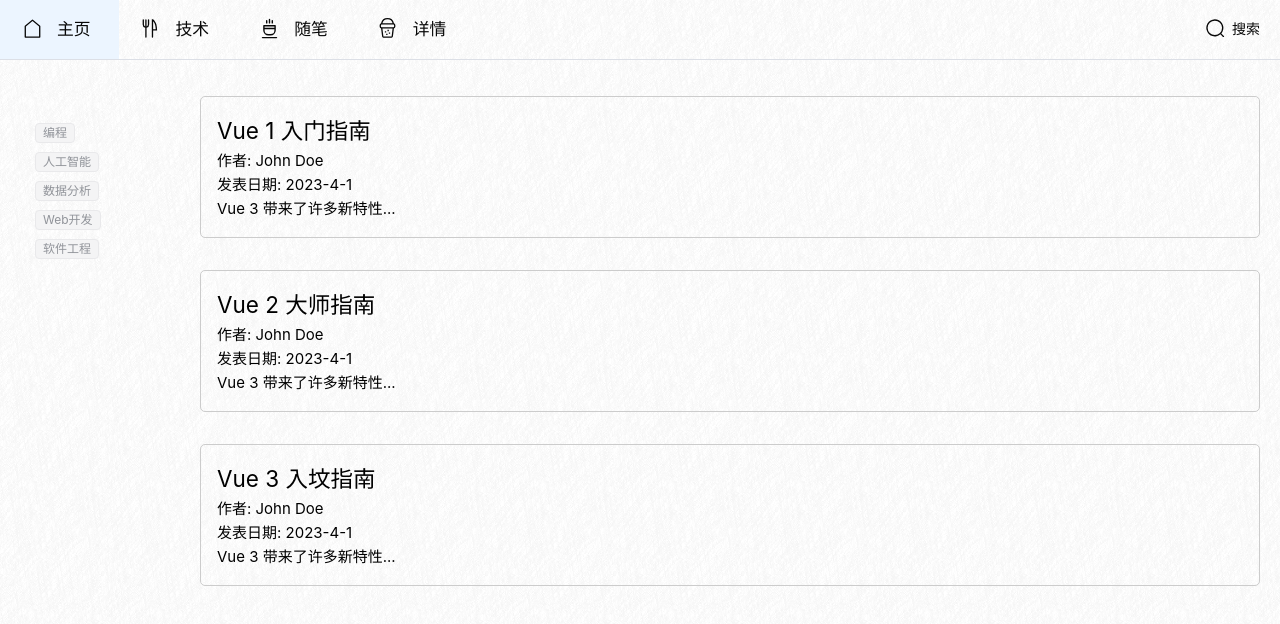
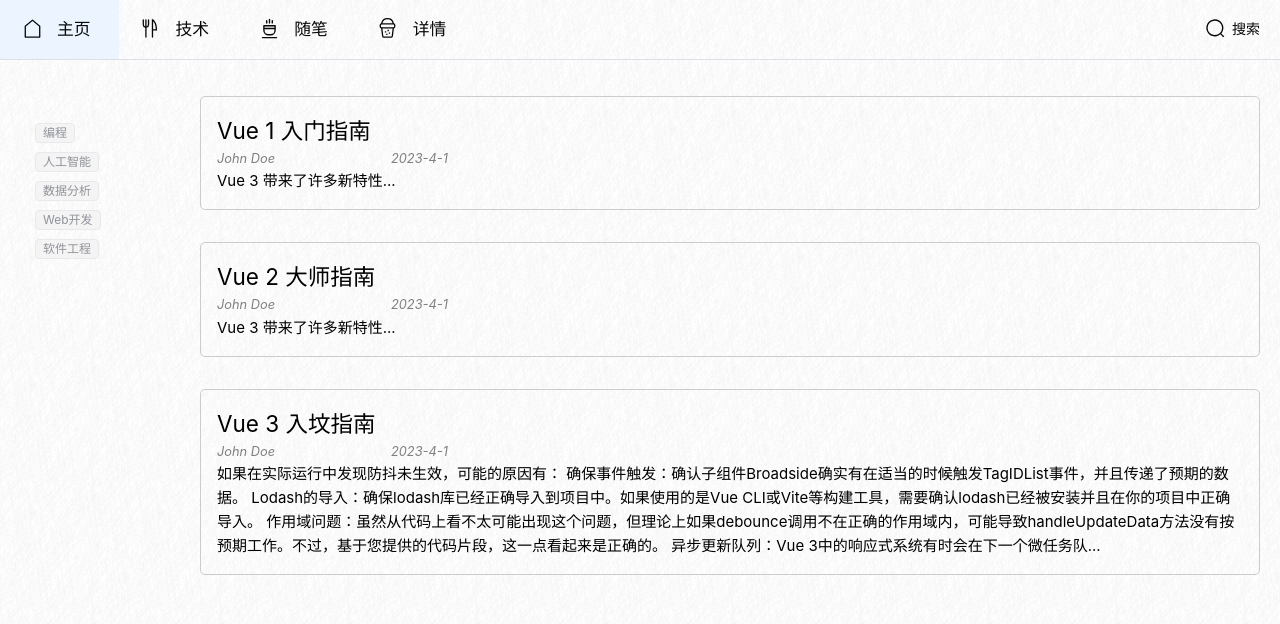
Before and after one commit to leeguo2015/inception, a Vue app in the folder web/: page /list/1 in a window 1280 px wide. Shown: the top 624 px of the page. Built offline with nearby package versions, Linux system fonts and the light colour scheme.

Commit message:
feat:样式

```diff
--- a/web/src/components/Hall.vue
+++ b/web/src/components/Hall.vue
@@ -6,39 +6,92 @@
  * @FilePath: \inception\web\src\components\menu.vue
  * @Description: 这是默认设置,请设置`customMade`, 打开koroFileHeader查看配置 进行设置: https://github.com/OBKoro1/koro1FileHeader/wiki/%E9%85%8D%E7%BD%AE
 -->
-<!--<script setup>-->
-
-<!--</script>-->
 <template>
-<div class="hall-main " >
+  <div class="hall-main">
     <div class="common-layout">
       <el-container>
-      <el-aside id="broadside" v-if="!$route.path.includes('detail')"  >
+        <el-aside id="broadside" v-if="!$route.path.includes('detail')">
           <Broadside v-if="!$route.path.includes('detail')" @TagIDList="debouncedUpdateData" />
         </el-aside>
-
         <el-main>
-         <RouterView />
+          <RouterView :sharedData="debouncedSharedData" />
         </el-main>
       </el-container>
     </div>
-
-    <!-- <div class="sub-content">
-      <router-view name="subContent"></router-view>
-    </div> -->
   </div>
 </template>
+
 <script setup>
+import { ref, watch } from 'vue';
 import { useRoute } from 'vue-router';
-import { RouterLink, RouterView } from 'vue-router'
 import { debounce } from 'lodash';
-import Broadside  from './Broadside.vue'
+import Broadside from './Broadside.vue';
+
 const route = useRoute();
+const sharedData = ref([]);
+const debouncedSharedData = ref([]);
+let backendData = [
+  {
+    "id": 1,
+    "title": "Vue 1 入门指南",
+    "author": "John Doe",
+    "content": "Vue 3 带来了许多新特性...",
+    "datePublished": "2023-04-01"
+  },
+  {
+    "id": 1,
+    "title": "Vue 2 大师指南",
+    "author": "John Doe",
+    "content": "Vue 3 带来了许多新特性...",
+    "datePublished": "2023-04-01"
+  },
+  {
+    "id": 1,
+    "title": "Vue 3 入坟指南",
+    "author": "John Doe",
+    "content": `如果在实际运行中发现防抖未生效，可能的原因有：
+
+确保事件触发：确认子组件Broadside确实有在适当的时候触发TagIDList事件，并且传递了预期的数据。
+Lodash的导入：确保lodash库已经正确导入到项目中。如果使用的是Vue CLI或Vite等构建工具，需要确认lodash已经被安装并且在你的项目中正确导入。
+作用域问题：虽然从代码上看不太可能出现这个问题，但理论上如果debounce调用不在正确的作用域内，可能导致handleUpdateData方法没有按预期工作。不过，基于您提供的代码片段，这一点看起来是正确的。
+异步更新队列：Vue 3中的响应式系统有时会在下一个微任务队列中更新视图。尽管这不会直接影响防抖功能，但在调试时可能会造成一些混淆，例如立即在handleUpdateData之后检查数据或UI可能还未看到变化。
+如果以上都检查无误，而防抖仍然未按预期工作，建议使用浏览器的开发者工具进行详细调试，观察事件触发和防抖函数调用的实际时机，以及数据变化情况，来定位问题所在。`,
+    "datePublished": "2023-04-01"
+  },
+  // 更多文章...
+]
+debouncedSharedData.value= backendData;
 
 const handleUpdateData = (newData) => {
-  console.log('handleUpdateData', newData);
+  // console.log('handleUpdateData', newData);
+  sharedData.value = backendData;
+
 };
-const debouncedUpdateData = debounce(handleUpdateData, 1000); // 300ms 的防抖时间
+
+const debouncedUpdateData = debounce((newData) => {
+  handleUpdateData(newData);
+  debouncedSharedData.value.push(  {
+    "id": time.now(),
+    "title": "Vue 5 ",
+    "author": "John Doe",
+    "content": "Vue 3 带来了许多新特性...",
+    "datePublished": "2023-04-01"
+  },);
+  console.log('debouncedSharedData.value', debouncedSharedData.value);
+}, 1000); // 1000ms 的防抖时间
+
+// watch(sharedData, () => {
+//   console.log('sharedData changed:', sharedData.value);
+// });
+
+import router from '@/router';
+
+router.afterEach((to, from) => {
+  console.log('Navigating from', from.fullPath, 'to', to.fullPath);
+  // Call your function here
+  // yourFunction();
+});
+
 </script>
 <style>
 .hall-main {
--- a/web/src/components/blog/list.vue
+++ b/web/src/components/blog/list.vue
@@ -1,15 +1,24 @@
 <template>
   <div class="list">
-      <div v-for="post in posts" :key="post.id" class="blog-post">
-        <h2>{{ post.title }}</h2>
-        <p>作者: {{ post.author }}</p>
-        <p>发表日期: {{ formatDate(post.datePublished) }}</p>
-        <p>{{ post.content }}</p>
+    <div v-for="post in sharedData" :key="post.id" class="blog-post">
+
+  <el-row>
+    <el-col :span="24">      <h2>{{ post.title }}</h2></el-col>
+  </el-row>
+  <el-row :gutter="18" class="suppl-info">
+    <el-col :span="4"> {{ post.author }}</el-col>
+    <el-col :span="6" :offset="0">{{ formatDate(post.datePublished) }}</el-col>
+  </el-row>
+
+
+
+      <p>{{ formatText(post.content) }}</p>
     </div>
   </div>
 </template>
 
 <script setup>
+import { slice } from 'lodash';
 import { ref, computed } from 'vue';
 
 // 假设这是从后端获取的数据
@@ -40,11 +49,19 @@
 
 // 使用ref或computed来处理数据，这里直接使用了原始数据作为示例
 const posts = ref(backendData);
-
+const props = defineProps({
+  sharedData: Array
+})
 // 一个简单的日期格式化函数
 const formatDate = (dateString) => {
   const date = new Date(dateString);
-    return `${date.getFullYear()}-${date.getMonth()+1}-${date.getDate()}`;
+  return `${date.getFullYear()}-${date.getMonth() + 1}-${date.getDate()}`;
+};
+
+// const shouldShowText = computed(() => props.originalText.length <= 300);
+
+const formatText = (text) => {
+  return text.length > 300 ? text.slice(0, 300) + '...' : text;
 };
 </script>
 
@@ -54,6 +71,8 @@
   flex-direction: column;
   gap: 2rem;
   padding-top: 1rem;
+  height: 100%;
+  display: auto;
 }
 
 .blog-post {
@@ -62,4 +81,9 @@
   border-radius: 5px;
   width: 100%;
 }
+.suppl-info{
+  color: grey;
+  font-size: 0.8rem;
+  font-style: italic;
+}
 </style>
--- a/web/src/router/index.js
+++ b/web/src/router/index.js
@@ -28,11 +28,6 @@
       component: LoginView
     },
     {
-      path: '/login',
-      name: 'login',
-      component: LoginView
-    },
-    {
       path: '/blog_add',
       name: 'blog_add',
       component: Publish
@@ -41,23 +36,32 @@
       name: 'search',
       // component: Publish
     },
+
+    {
+      path: '/list/',
+      name: 'list',
+      component: list,
+      children: [
+        {
+          path: ':blogType',
+          name: 'listType',
+          component: list,
+          props: true // 允许通过路由传递 props
+        }
+      ]
+    },
     {
       path: '/blog/detail/:id',
       name: 'search',
       component: BlogDetail
     },
-    {
-      path: '/list/:blogType',
-      name: 'listType',
-      component: list,
-      props: true // 允许通过路由传递 props
-    }
-    ,
-    {
-      path: '/list',
-      name: 'list',
-      component: list
-    }
+    // {
+    //   path: '/list/:blogType',
+    //   name: 'listType',
+    //   component: list,
+    //   props: true // 允许通过路由传递 props
+    // }
+
   ]
 })
 
```
Lines whose indentation alone changed are shown as unchanged.
